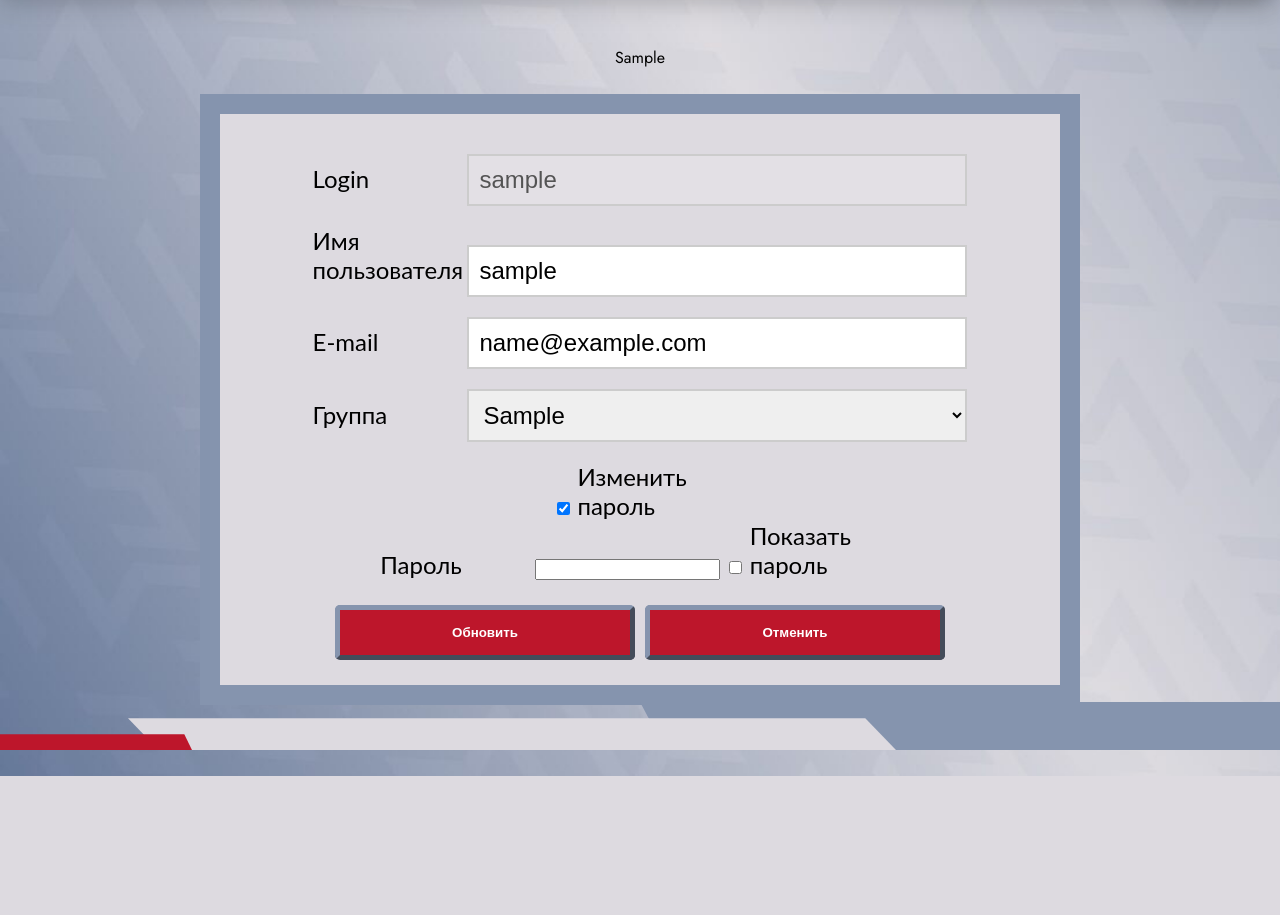
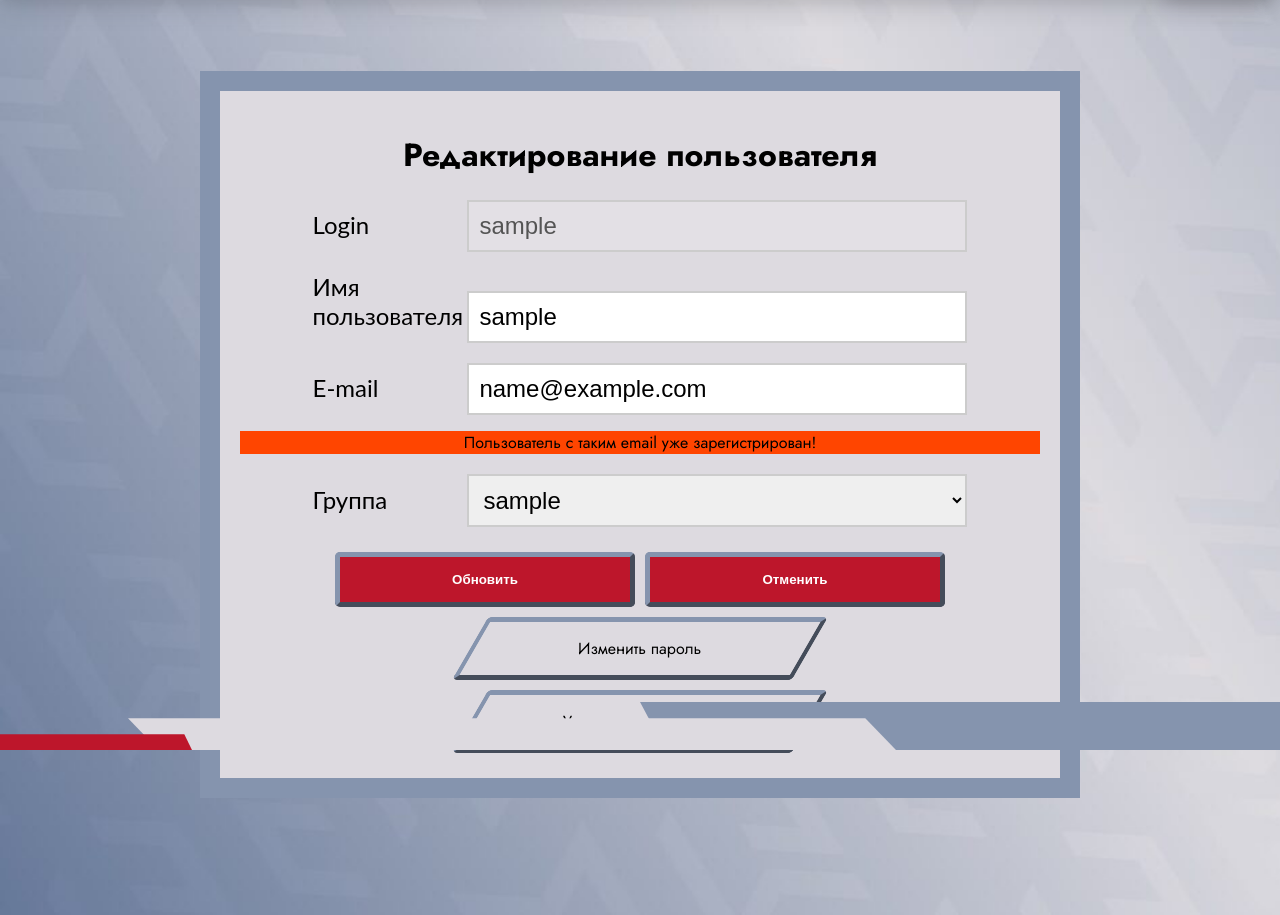
Before and after one commit to AlexeyPavlikhin/PersonalAccount, a PHP site: page /edit_user.php in a window 1280 px wide. Shown: the part 50-965 px from the top of the page. Before the commit the page ends 826 px from the top, so only its background shows below. Run offline with PHP 8.4, Linux system fonts and the light colour scheme; the visitor is signed in with stand-in values (Sample User, id 1); tables that the repository leaves empty or names only in its code hold one stand-in row (values such as "Sample post").

Commit message:
Реализована функция обновления данных о пользователях

```diff
--- a/2.php
+++ b/2.php
@@ -6,15 +6,15 @@
 </head>
 <body>
 <?php
+
 if(isset($_POST["technologies"])){
-
     $technologies = $_POST["technologies"];
     foreach($technologies as $item) echo "$item<br />";
 }
 ?>
 <h3>Форма ввода данных</h3>
 <form method="POST">
-    <p>ASP.NET: <input type="checkbox" name="technologies[]" value="ASP.NET" onCheck='this.form.submit()'/></p>
+    <p>ASP.NET: <input type="checkbox" name="technologies[]" value="ASP.NET" onChange1='this.form.submit()'/></p>
     <p>PHP: <input type="checkbox" name="technologies[]" value="PHP" onClick='this.form.submit()'/></p>
     <p>Node.js: <input type="checkbox" name="technologies[]" value="Node.js" onClick='this.form.submit()'/></p>
     <input type="submit" value="Отправить">
--- a/edit_user.php
+++ b/edit_user.php
@@ -37,119 +37,122 @@
         $current_record="";
 
         $in_Login = "";
-        $in_username = "";
-        $in_email = "";
-        $in_user_group = "";
 
         while ($row = $query->fetch(PDO::FETCH_ASSOC)) {
-            $in_Login = $row["login"];
-            $in_username = $row["username"];
-            $in_email = $row["email"];
-            $in_user_group = $row["user_group"];
+
+            $in_Login=$row['login'];
+
+            if ($_SESSION['save_username']==""){
+                 $_SESSION['save_username'] = $row["username"];
+            };
+            if ($_SESSION['save_email']==""){
+                 $_SESSION['save_email'] = $row["email"];
+            };
+            if ($_SESSION['save_user_group_value']==""){
+                 $_SESSION['save_user_group_value'] = $row["user_group"];
+            };
+            if ($_SESSION['save_user_group_display']==""){
+                 $_SESSION['save_user_group_display'] = $row["user_group"];
+            };
         }
-         echo $in_user_group;
-
+         $_SESSION['log']= $_SESSION['log']." отрисовка";
 
         echo "<form class='change_users' method='post' action='' name='signup-form'>";
+        echo "  <div class='form-element'>";
+        echo "      <h1>Редактирование пользователя</h1>";
+        echo "  </div>";
+
         echo "    <div class='form-element'>";
         echo "        <label>Login</label>";
-        echo "        <input type='text' name='login' pattern='[a-zA-Z0-9]+' required value='".$in_Login."' disabled />";
+        echo "        <input type='text' name='Login' pattern='[a-zA-Z0-9]+' required value='".$in_Login."' disabled />";
         echo "    </div>";
+
         echo "    <div class='form-element'>";
         echo "        <label>Имя пользователя</label>";
-        echo "        <input type='text' name='username' required value='".$in_username."' />";
+        echo "        <input type='text' name='username' required value='".$_SESSION['save_username']."' />";
 
         echo "    </div>";
         echo "    <div class='form-element'>";
         echo "        <label>E-mail</label>";
-        echo "        <input type='email' name='email' required value='".$in_email."' />";
+        echo "        <input type='email' name='email' required value='".$_SESSION['save_email']."' />";
+        echo "      <div class='".$_SESSION['is_email_dublicat']."'><p class='error'>Пользователь с таким email уже зарегистрирован!</p></div>";
         echo "    </div>";
 
         echo "    <div class='form-element'>";
         echo "        <label>Группа</label>";
         echo "        <select name='user_group' required   >";
-        echo "            <option value='".$in_user_group."'>".$in_user_group."</option>";
+        echo "            <option value='".$_SESSION['save_user_group_value']."'>".$_SESSION['save_user_group_display']."</option>";
         echo "            <option value='client'>client</option>";
         echo "            <option value='operator'>operator</option>";
         echo "        </select>";
         echo "    </div>";
 
-        echo "    <div class='form-element'>";
-        echo "    <input type='checkbox' name='scales' checked />";
-        echo "    <label>Изменить пароль</label><br/>";
-        echo "    <label>Пароль</label>";
-        echo "    <input type='password' name='password' required />";
-        echo "    <input type='checkbox' name='scales'/>";
-        echo "    <label>Показать пароль</label><br/>";
-        echo "    </div>";
-
         echo "<button class='msll_button' type='submit' name='btn_update' value='btn_update'>Обновить</button>";
         echo "<button class='msll_button' type='submit' name='btn_cancel' value='btn_cancel' formnovalidate>Отменить</button>";
+        echo "<a class='menu_button_atcive' href='uc.php'><div class='menu_button_text_active'>Изменить пароль</div></a><br/>";
+        echo "<a class='menu_button_atcive' href='uc.php'><div class='menu_button_text_active'>Удалить пользователя</div></a>";
+
         echo "</form>";
 
+        $ready_for_update=true;
 
-        //echo "<form class='table' method='GET' action=''>";
-
-
-        //echo "</form>";
         if (isset($_POST['btn_cancel'])) {
             header('Location: uc.php');
         }
 
         if (isset($_POST['btn_update'])) {
-            $login = $_POST['login'];
+
+            $_SESSION['save_username'] = $_POST['username'];
+            $_SESSION['save_email'] = $_POST['email'];
+            $_SESSION['save_user_group_value'] = $_POST['user_group'];
+            $_SESSION['save_user_group_display'] = $_POST['user_group'];
+
+            $_SESSION['is_email_dublicat']="no_display";
+
+
+            //$login = $_POST['Login'];
             $username = $_POST['username'];
             $email = $_POST['email'];
-            $password_hash = password_hash("11234567", PASSWORD_BCRYPT);
             $user_group = $_POST['user_group'];
 
-            //проверяем не заводили ли пользователей с таким логинами и e-mail
-            $ready_for_creation=true;
-
-            //проверяем login
-            $query = $connection->prepare("SELECT * FROM users WHERE login=:login");
-            $query->bindParam("login", $login, PDO::PARAM_STR);
+            //проверяем e-mail (Нет ли дублей)
+            $query = $connection->prepare("SELECT * FROM users WHERE email=:email and login<>:login");
+            $query->bindParam("email", $email, PDO::PARAM_STR);
+            $query->bindParam("login", $in_Login, PDO::PARAM_STR);
             $query->execute();
 
+
             if ($query->rowCount() > 0) {
-                echo '<p class="error">Пользователь с таким login уже зарегистрирован!</p>';
-                $ready_for_creation=false;
+                //Пользователь с таким email уже зарегистрирован;
+                $ready_for_update=false;
+                $_SESSION['is_email_dublicat']="display";
             }
 
-            //проверяем e-mail
-            $query = $connection->prepare("SELECT * FROM users WHERE email=:email");
-            $query->bindParam("email", $email, PDO::PARAM_STR);
-            $query->execute();
-
-            if ($query->rowCount() > 0) {
-                echo '<p class="error">Пользователь с таким email уже зарегистрирован!</p>';
-                $ready_for_creation=false;
-            }
-
-            if ($ready_for_creation) {
-                $query = $connection->prepare("INSERT INTO users(login,username,password,email,user_group) VALUES (:login,:username,:password_hash,:email,:user_group)");
-                $query->bindParam("login", $login, PDO::PARAM_STR);
-                $query->bindParam("username", $username, PDO::PARAM_STR);
-                $query->bindParam("password_hash", $password_hash, PDO::PARAM_STR);
-                $query->bindParam("email", $email, PDO::PARAM_STR);
-                $query->bindParam("user_group", $user_group, PDO::PARAM_STR);
+            if ($ready_for_update) {
+                $query = $connection->prepare("UPDATE users u SET u.email = :email, u.username = :username, u.user_group = :user_group WHERE u.login = :login;");
+                $query->bindParam("login", $in_Login, PDO::PARAM_STR);
+                $query->bindParam("username", $_SESSION['save_username'], PDO::PARAM_STR);
+                $query->bindParam("email", $_SESSION['save_email'], PDO::PARAM_STR);
+                $query->bindParam("user_group", $_SESSION['save_user_group_value'], PDO::PARAM_STR);
                 $result = $query->execute();
                 if ($result) {
                     echo '<p class="success">Регистрация прошла успешно!</p>';
+                    header('Location: uc.php');
                 } else {
                     echo '<p class="error">Неверные данные!</p>';
                 }
-            }
 
 
-            header('Location: uc.php');
+            } else {
+                header('Location: edit_user.php');
+            }
         }
 
 
     } else {
         echo "<p class='error'> Доступ закрыт!</p>";
     }
-    echo "<br/><br/>";
+    echo "<br/><br/><br/><br/>";
     echo "</main>";
     echo "<footer class='msll_footer'>";
     echo "  <div class='msll_footer_polygon_dark_gray'></div>";
```
Also changed, not shown: create_new_user.php (+4 -4 lines), uc.php (+11 -1 lines).
